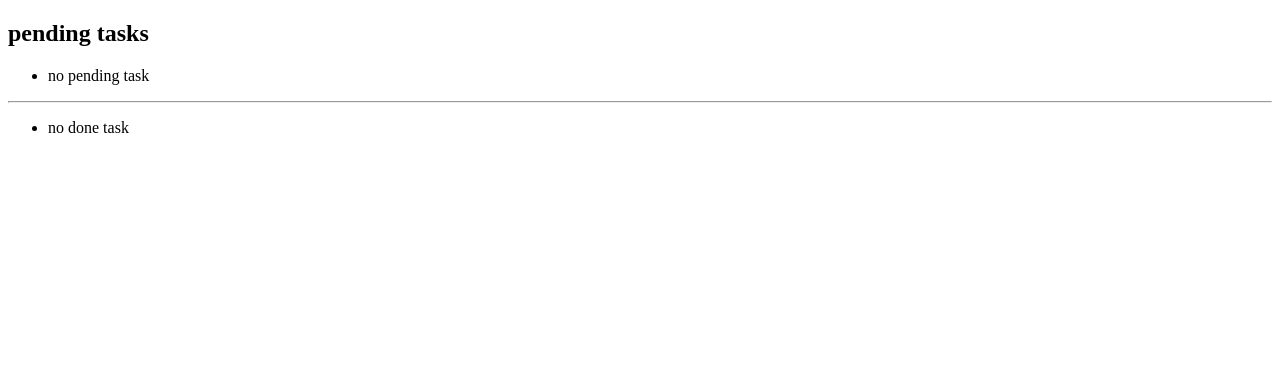
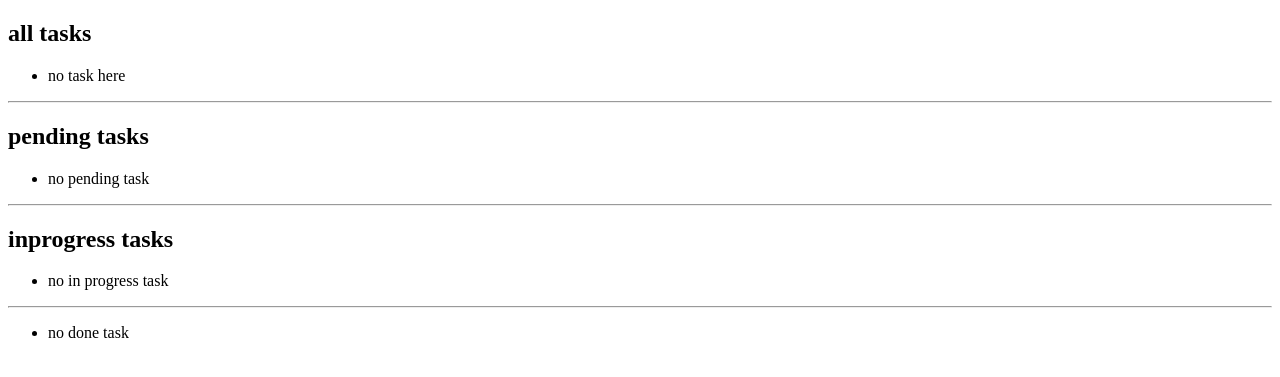
Before and after one commit to parsa6890/django-todo, a Django app: page / in a window 1280 px wide. Shown: the top 377 px of the page. Run offline with Django 5.2, Linux system fonts and the light colour scheme; data that the repository does not hold is empty.

Commit message:
refactor todo view for better data organization

```diff
--- a/todo/templates/todo/index.html
+++ b/todo/templates/todo/index.html
@@ -6,12 +6,30 @@
 </head>
 <body>
 
+	<h2>all tasks</h2>
+	<ul>
+		{% for task in all_list %}
+			<li>{{ task.title }} - {{ task.status }}</li>
+		{% empty %}
+			<li>no task here</li>
+		{% endfor %}
+	</ul>
+	<hr>
 	<h2>pending tasks</h2>
 	<ul>
 		{% for task in pending_list %}
 			<li>{{ task.title }} - {{ task.status }}</li>
 		{% empty %}
 			<li>no pending task</li>
+		{% endfor %}
+	</ul>
+	<hr>
+	<h2>inprogress tasks</h2>
+	<ul>
+		{% for task in inprogress_list %}
+			<li>{{ task.title }} -{{ task.status }}</li>
+		{% empty %}
+			<li>no in progress task</li>
 		{% endfor %}
 	</ul>
 	<hr>
--- a/todo/views.py
+++ b/todo/views.py
@@ -4,11 +4,14 @@ from .models import TodoList
 
 
 def todo_view(request):
-	todo_list = TodoList.objects.all()
-	pending_list= todo_list.filter(status='pending')
-	done_list= todo_list.filter(status='done')
+	all_list = TodoList.objects.all()
+	pending_list= TodoList.objects.filter(status='pending')
+	inprogress_list= TodoList.objects.filter(status='in_progress')
+	done_list= TodoList.objects.filter(status='done')
 	context={
+		'all_list': all_list,
 		'pending_list': pending_list,
+		'inprogress_list': inprogress_list,
 		'done_list': done_list,
 	}
 	return render(request, 'todo/index.html', context)
```
